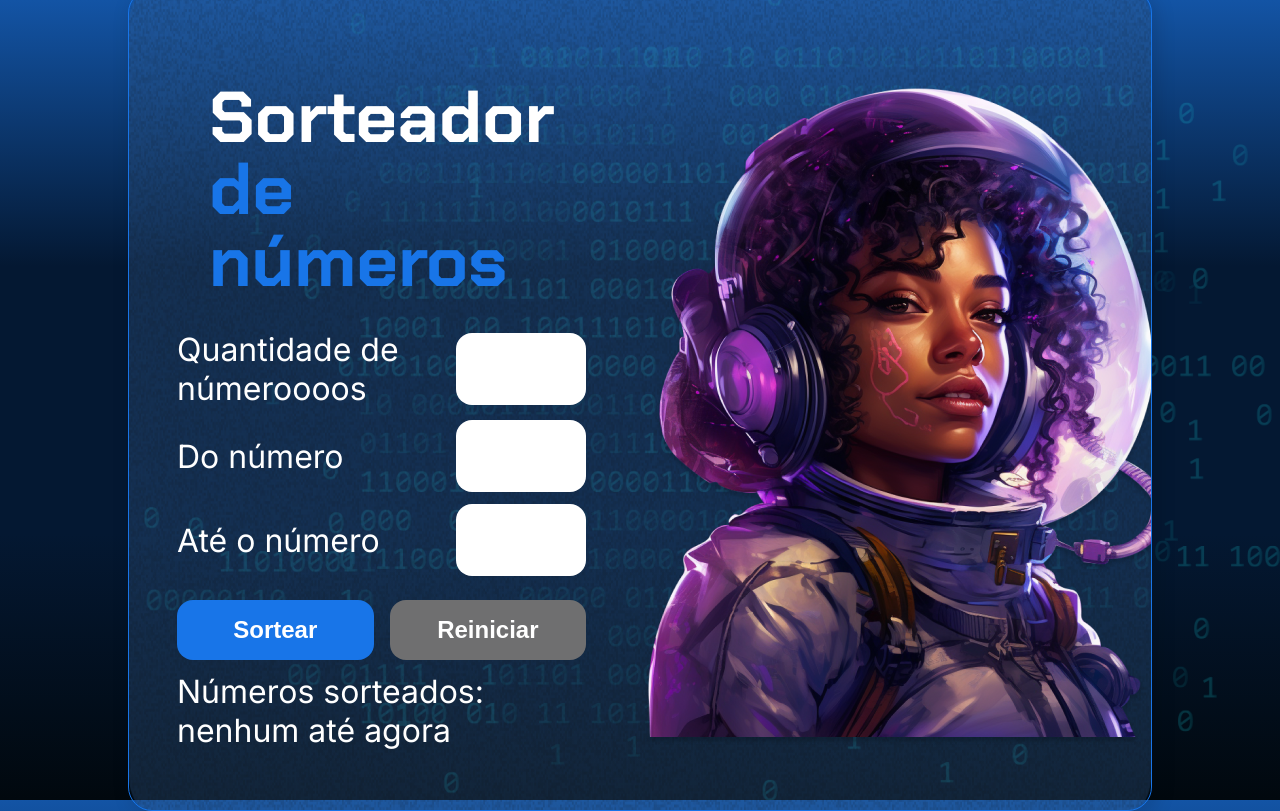
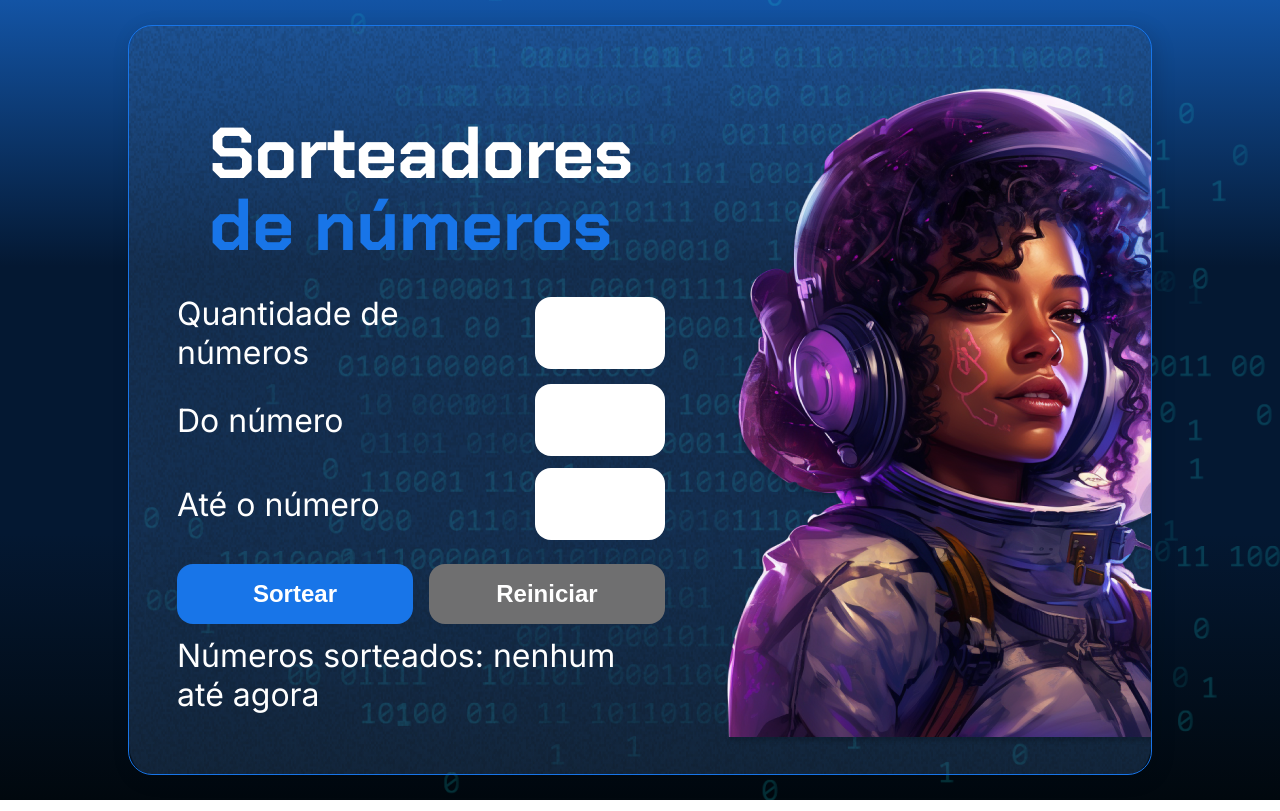
Before and after one commit to MateusRibeir0/sorteador-numeros-de-ate, a plain HTML site: page index.html in a window 1280 px wide. Drawn offline with Linux system fonts and the light colour scheme.

Commit message:
sorteadores

```diff
--- a/index.html
+++ b/index.html
@@ -16,10 +16,10 @@
         <div class="container__conteudo">
             <div class="container__informacoes">
                 <div class="container__texto">
-                    <h1>Sorteador<span class="container__texto-azul"> de números</span></h1>
+                    <h1>Sorteadores<span class="container__texto-azul"> de números</span></h1>
 
                     <div class="container__campo">
-                        <label class="texto__paragrafo">Quantidade de númeroooos</label>
+                        <label class="texto__paragrafo">Quantidade de números</label>
                         <input class="container__input" id="quantidade" type="number" min="1">
                     </div>
 
```
